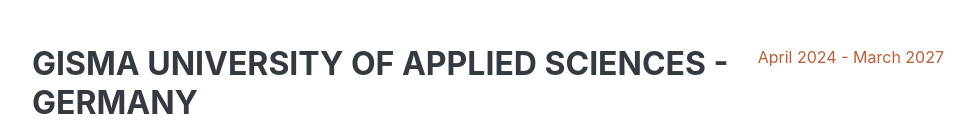
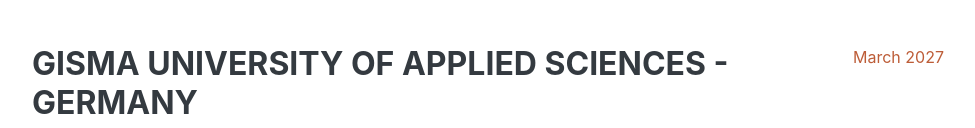
Before and after one commit to Chippo90/chippo90.github.io, a plain HTML site: page index.html in a window 1280 px wide. Shown: the part 2232-2360 px from the top of the page, without its empty margins (288-1263 px from the left). Drawn offline with nearby package versions, Linux system fonts and the light colour scheme; a web font is replaced by a local one.

Commit message:
Update index.html

```diff
--- a/index.html
+++ b/index.html
@@ -104,7 +104,7 @@
                             <div class="subheading mb-3">Bachelor of Engineering</div>
                             <div>Software Engineering</div>
                         </div>
-                        <div class="flex-shrink-0"><span class="text-primary">April 2024 - March 2027</span></div>
+                        <div class="flex-shrink-0"><span class="text-primary">March 2027</span></div>
                     </div>
                     <div class="d-flex flex-column flex-md-row justify-content-between">
                         <div class="flex-grow-1">
```
